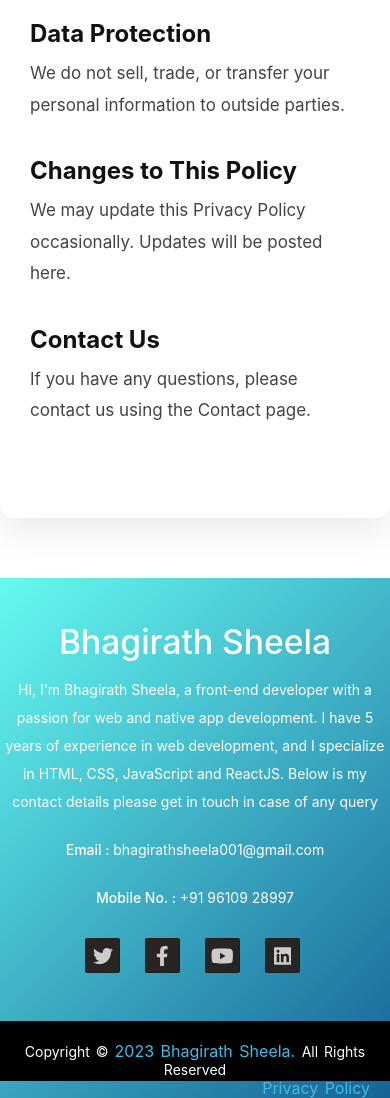
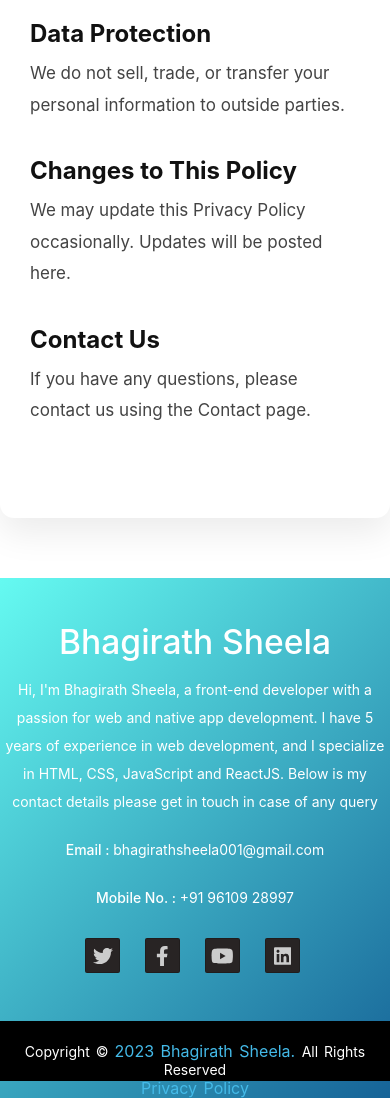
Before and after one commit to Bhagirathsheela/personal-website, a React (Create React App) app: page /privacy-policy in a window 390 px wide. Shown: the part 981-2079 px from the top of the page. Built offline with nearby package versions, Linux system fonts and the light colour scheme.

Commit message:
css updates

```diff
--- a/public/css/styles.css
+++ b/public/css/styles.css
@@ -810,6 +810,7 @@ body {
             text-indent: 0;
         }
            .navbar{background-color: #000;}
+.privacy_policy_text{width: 100%;}
 }
 
 @media screen and (min-width: 768px) and (max-width: 1023px) {
```
